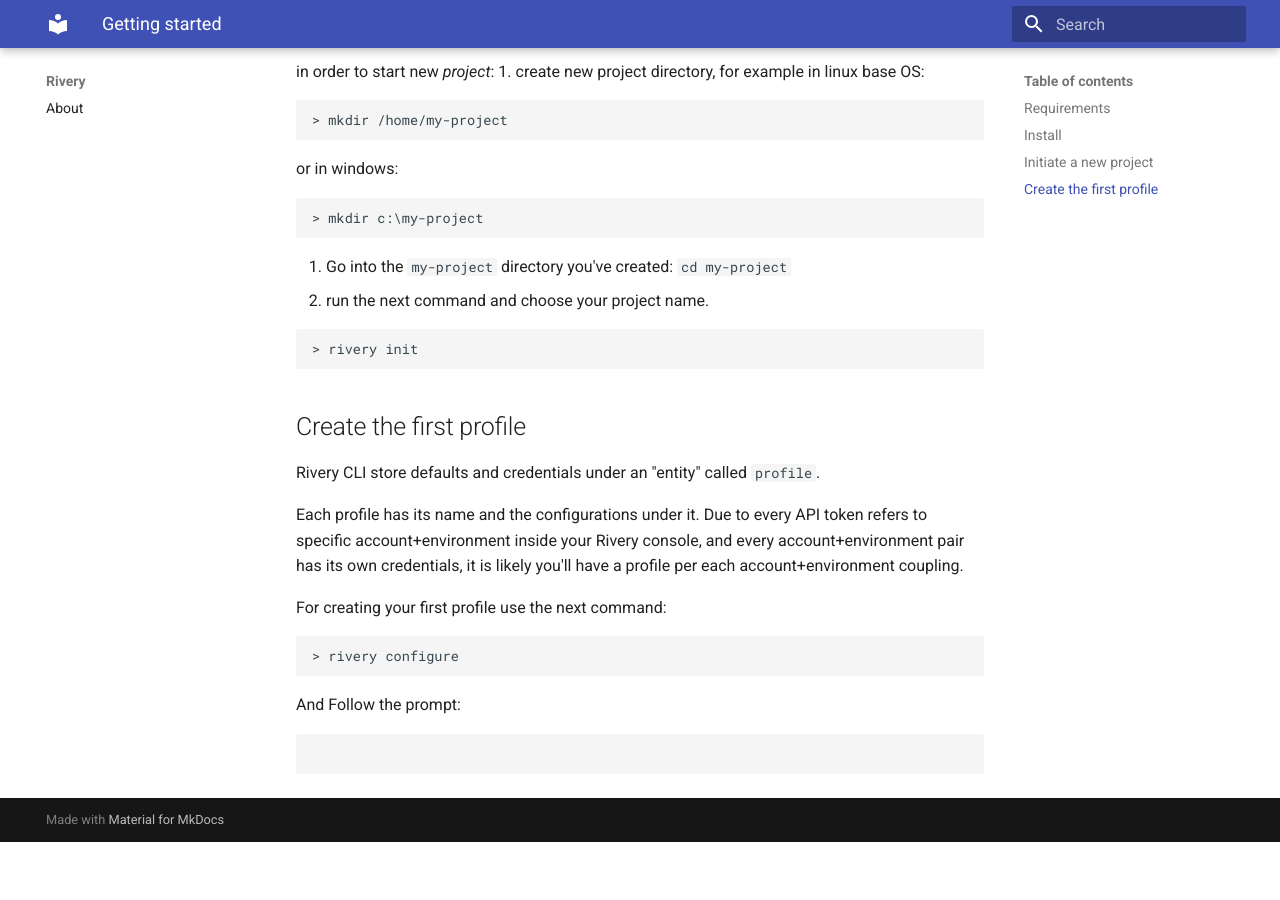
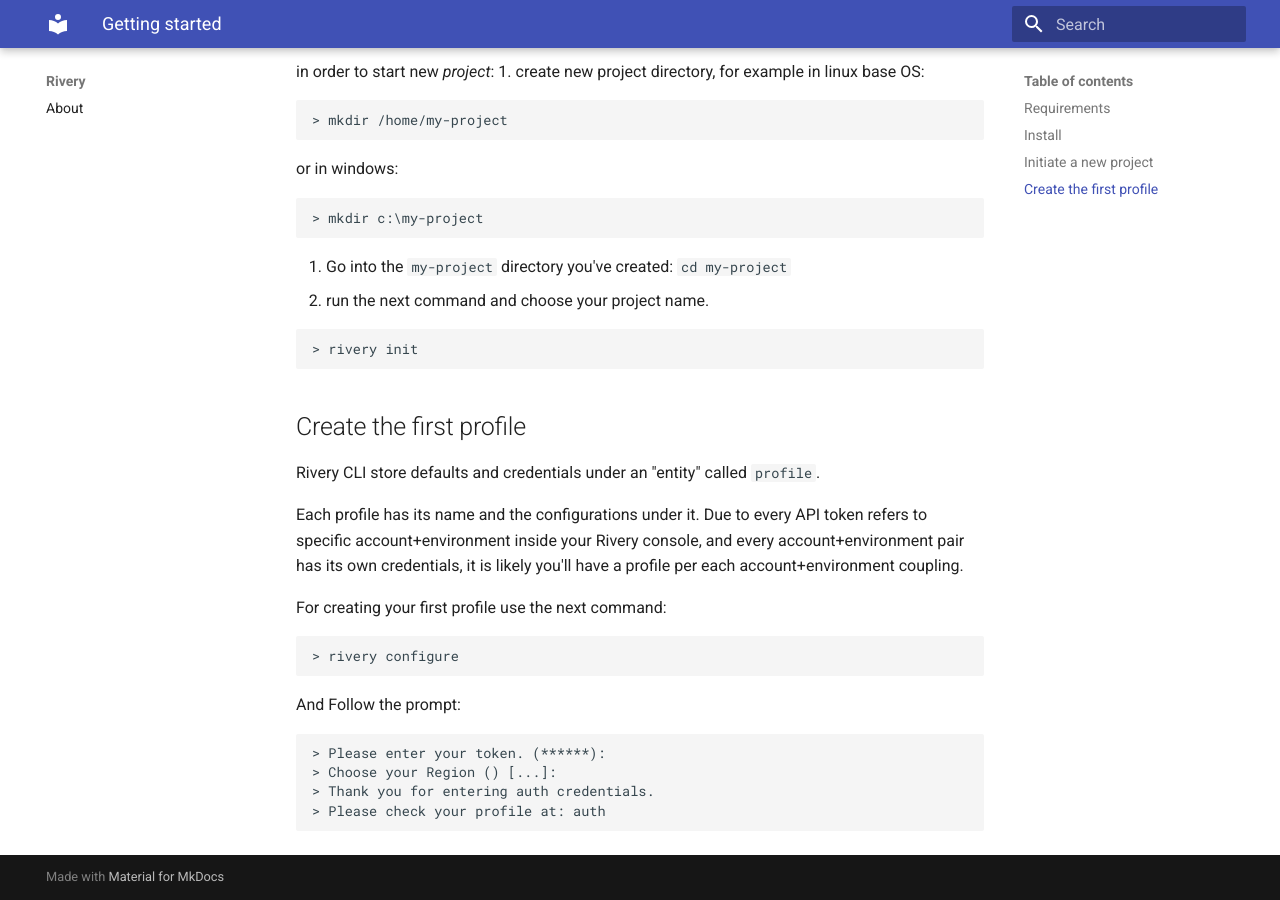
Before and after one commit to RiveryIO/rivery_cli, an MkDocs documentation site: the page built from docs/getting-started.md, in a window 1280 px wide and 900 px high, scrolled down 767 px. Built offline with MkDocs 1.6.1 and Material for MkDocs 9.7.7, drawn with Linux system fonts in a browser that asks for light colours; before the commit the page ends 1609 px from its top, so only the background shows below that.

````diff
--- a/docs/getting-started.md
+++ b/docs/getting-started.md
@@ -56,5 +56,8 @@ For creating your first profile use the next command:
 
 And Follow the prompt:
 ```bash
-
+> Please enter your token. (******):
+> Choose your Region () [...]:
+> Thank you for entering auth credentials.
+> Please check your profile at: auth
 ```
````
Also changed, not shown: 1 other file.
